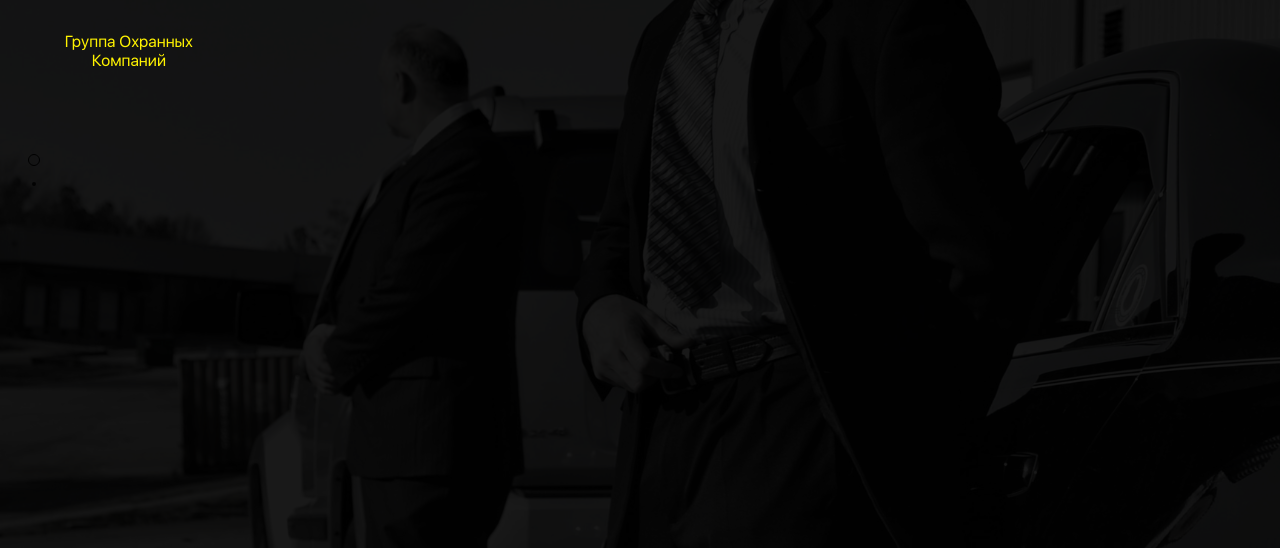
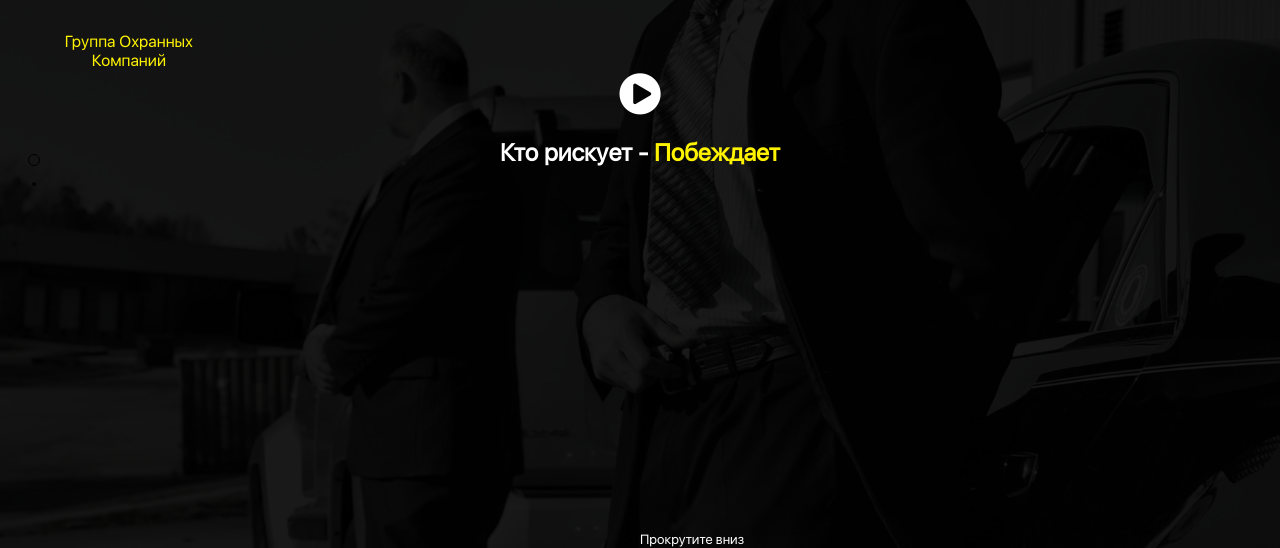
Before and after one commit to aruanfreedom/sas, a website: page index.html in a window 1280 px wide. Shown: the part 252-800 px from the top of the page. Drawn offline with nearby package versions, Linux system fonts and the light colour scheme.

Commit message:
15% complete

```diff
--- a/gulpfile.js
+++ b/gulpfile.js
@@ -13,3 +13,5 @@ gulp.task('sass', function() {
 gulp.task('sass:watch', function () {
   gulp.watch('./scss/*.scss', ['sass']);
 });
+
+gulp.task('default', ['sass:watch']);
--- a/index.html
+++ b/index.html
@@ -5,6 +5,7 @@
     <meta http-equiv="X-UA-Compatible" content="IE=edge">
     <link rel="stylesheet" href="css/fonts/SFUIDisplay/stylesheet.css">
     <link rel="stylesheet" href="css/one-page-scroll.css">
+    <link rel="stylesheet" href="https://maxcdn.bootstrapcdn.com/font-awesome/4.7.0/css/font-awesome.min.css">
     <link rel="stylesheet" href="css/style.css">
     <title>Sas</title>
 </head>
@@ -42,6 +43,15 @@
                             <span><a href="tel:87172487836">8 (7172) 48-78-36</a></span>
                         </div>
                     </div>
+                    <div class="col-big-12">
+                        <div class="video text-center">
+                           <a href="#video"><i id="play-icon" class="fa fa-play-circle" aria-hidden="true"></i></a>
+                           <h2><span class="white-font">Кто рискует -</span> <strong class="yellow-font">Побеждает</strong></h2>
+                        </div>
+                    </div>
+                    <div id="scroll-down">
+                        <small>Прокрутите вниз</small>
+                    </div>
                 </div>
             </div>
         </section>
--- a/scss/style.scss
+++ b/scss/style.scss
@@ -123,6 +123,10 @@ body {
     color: $white !important;
 }
 
+.yellow-font {
+   color: $yellow !important;
+}
+
 nav {
     padding-top: 45px;
     a {
@@ -158,3 +162,18 @@ nav {
         text-decoration: none;
     }
 }
+
+#play-icon {
+    color: $white;
+    font-size: 3em;
+}
+
+#scroll-down {
+    position: absolute;
+    bottom: 0;
+    left: 50%;
+
+    small {
+        color: $white;
+    }
+}
```
Also changed, not shown: css/style.css.
